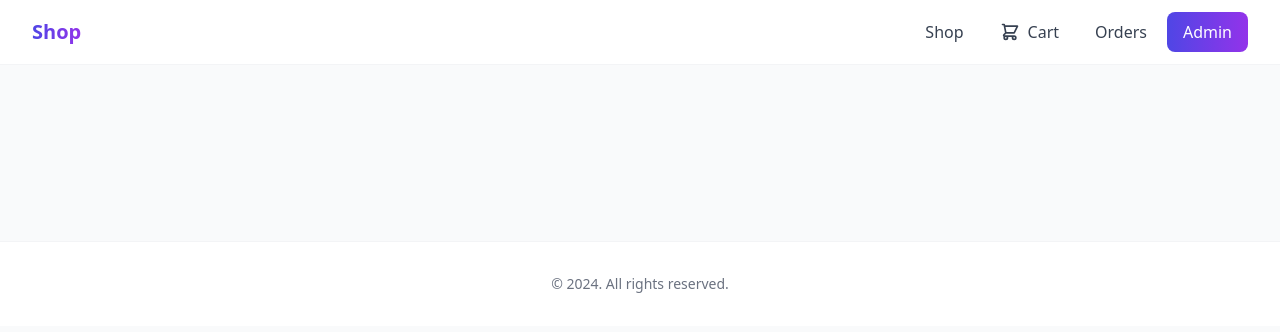
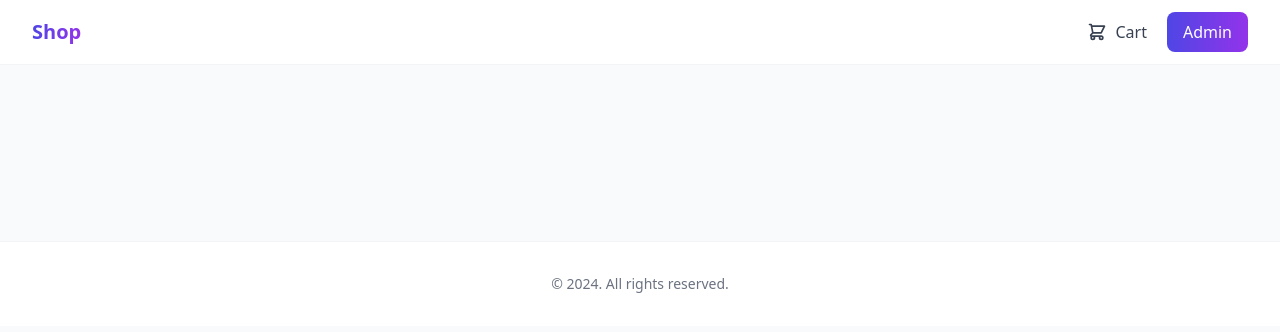
Before and after one commit to rhaggart/ecommerce-app, a website: page public/index.html in a window 1280 px wide. Drawn offline with nearby package versions, Linux system fonts and the light colour scheme; no server answers.

Commit message:
Remove Shop and Orders buttons from shop page navigation
✅ Navigation Cleanup:
- Removed Shop button (redundant on shop page)
- Removed Orders button from shop page
- Navigation now shows only Cart and Admin buttons
- Cleaner, more focused navigation

```diff
--- a/public/index.html
+++ b/public/index.html
@@ -41,18 +41,12 @@
 
                 <!-- Navigation -->
                 <div class="flex items-center gap-1">
-                    <a href="index.html" class="px-4 py-2 rounded-lg text-gray-700 hover:bg-gray-50 transition-colors font-medium">
-                        Shop
-                    </a>
                     <a href="cart.html" class="px-4 py-2 rounded-lg text-gray-700 hover:bg-gray-50 transition-colors font-medium flex items-center gap-2">
                         <svg class="w-5 h-5" fill="none" stroke="currentColor" viewBox="0 0 24 24">
                             <path stroke-linecap="round" stroke-linejoin="round" stroke-width="2" d="M3 3h2l.4 2M7 13h10l4-8H5.4M7 13L5.4 5M7 13l-2.293 2.293c-.63.63-.184 1.707.707 1.707H17m0 0a2 2 0 100 4 2 2 0 000-4zm-8 2a2 2 0 11-4 0 2 2 0 014 0z"></path>
                         </svg>
                         Cart
                         <span id="cartCount" class="hidden text-xs font-bold px-2 py-0.5 rounded-full">0</span>
-                    </a>
-                    <a href="orders.html" class="px-4 py-2 rounded-lg text-gray-700 hover:bg-gray-50 transition-colors font-medium">
-                        Orders
                     </a>
                     <a href="login.html" class="px-4 py-2 rounded-lg bg-gradient-to-r from-indigo-600 to-purple-600 text-white hover:from-indigo-700 hover:to-purple-700 transition-all font-medium">
                         Admin
```
